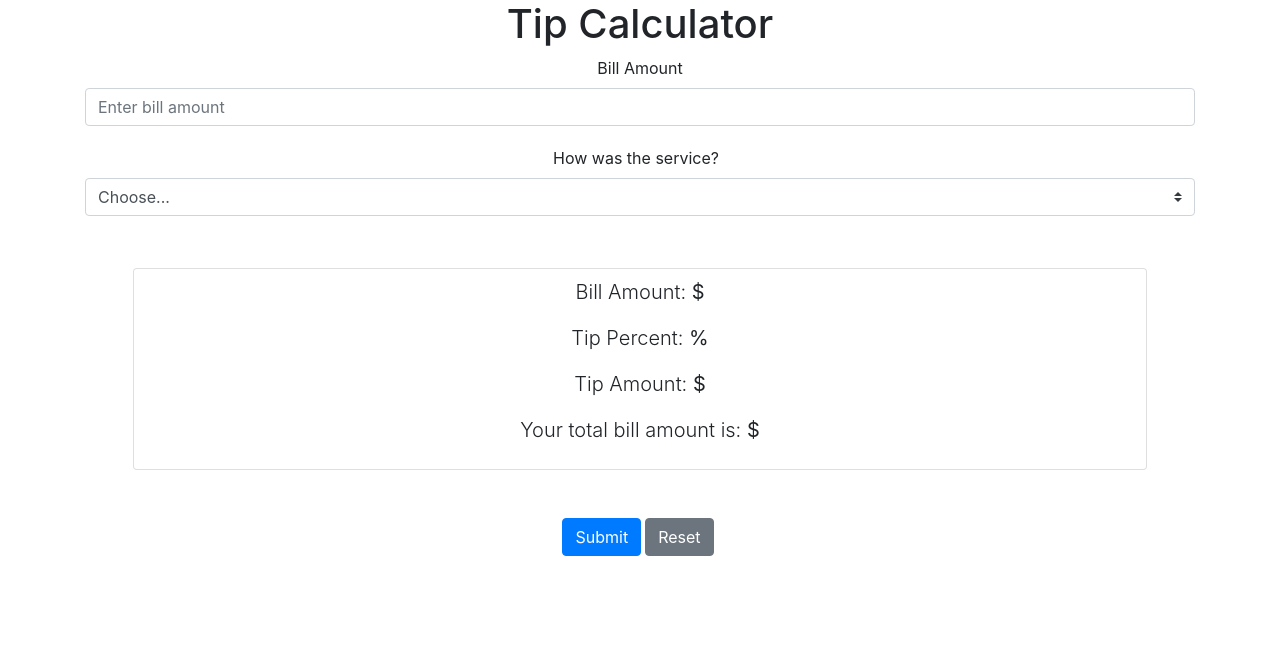
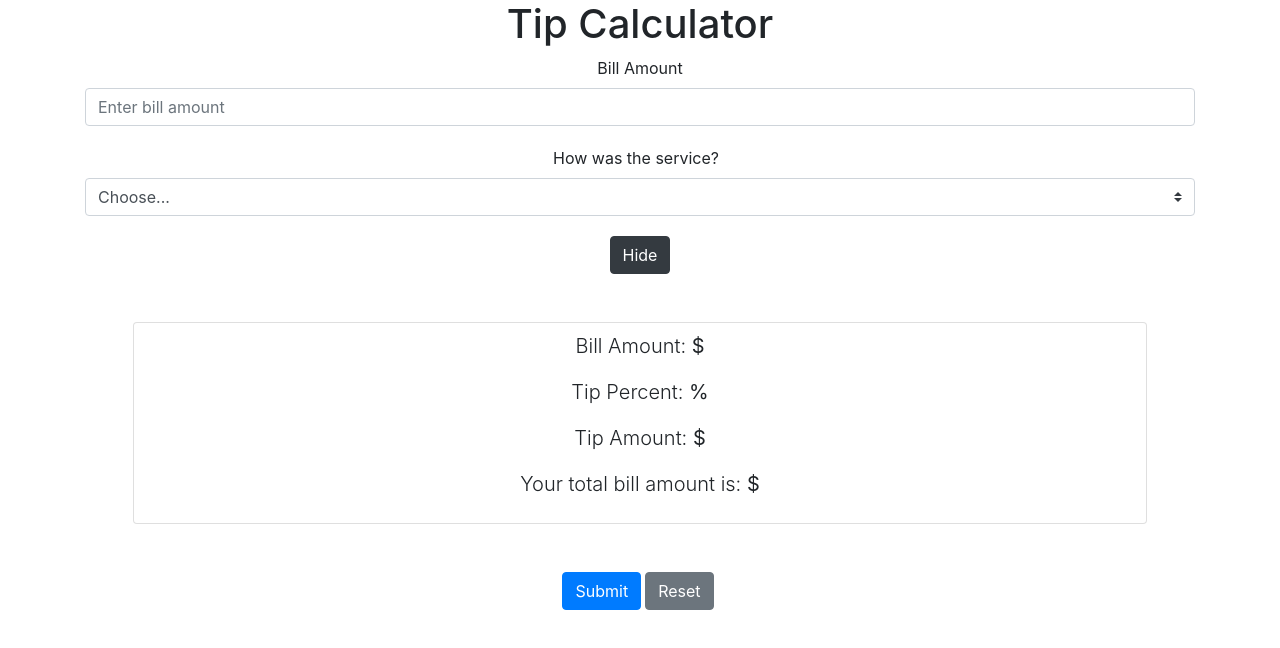
Before and after one commit to jonhayjr/tip-calculator, a React (Create React App) app: page / in a window 1280 px wide. Shown: the top 648 px of the page. Built offline with nearby package versions, Linux system fonts and the light colour scheme.

Commit message:
Added show or hide button with isShowing state.  Clicking button toggles state and determines whether or not form field will show

```diff
--- a/src/components/TipForm.js
+++ b/src/components/TipForm.js
@@ -15,7 +15,8 @@ export default class TipForm extends Component {
             tipAmount: '',
             totalAmount: '',
             isCalculated: false,
-            isValidNumber: true
+            isValidNumber: true,
+            isShowing: true
         };
     }
 
@@ -99,11 +100,18 @@ export default class TipForm extends Component {
       )
   }
 
+  //Show or Hide form field
+  showOrHide = () => {
+      this.setState({isShowing: !this.state.isShowing})
+  }
+
     render() {
+
         return (
         <Container>
             <h1>Tip Calculator</h1>
-            <Form>
+            {this.state.isShowing &&
+            (<Form>
                 <Form.Group controlId="formGroupBill">
                     <Form.Label>Bill Amount</Form.Label>
                     <Form.Control
@@ -132,6 +140,9 @@ export default class TipForm extends Component {
                     <option value="Bad">Bad - 5%</option>
                     <option value="Horrible">Horrible - 0%</option>
                 </Form.Control>
+            </Form>)
+            }
+            <Button className="mt-3" type="submit" variant={this.state.isShowing ? 'dark': 'light'} onClick={this.showOrHide}>{this.state.isShowing ? 'Hide' : 'Show'}</Button>
 
             <TipSection billAmount={this.state.billAmount} tipPercent={this.state.tipPercent} tipAmount={this.state.tipAmount} totalAmount={this.state.totalAmount} isValidNumber={this.state.isValidNumber} isCalculated={this.state.isCalculated}  serviceQuality={this.state.serviceQuality}/>
 
@@ -141,7 +152,6 @@ export default class TipForm extends Component {
             <Button className="mx-1" variant="secondary" type="submit" onClick={this.handleReset}>
             Reset
             </Button>
-            </Form>
         </Container>
         )
     }
```
Lines whose indentation alone changed are shown as unchanged.
